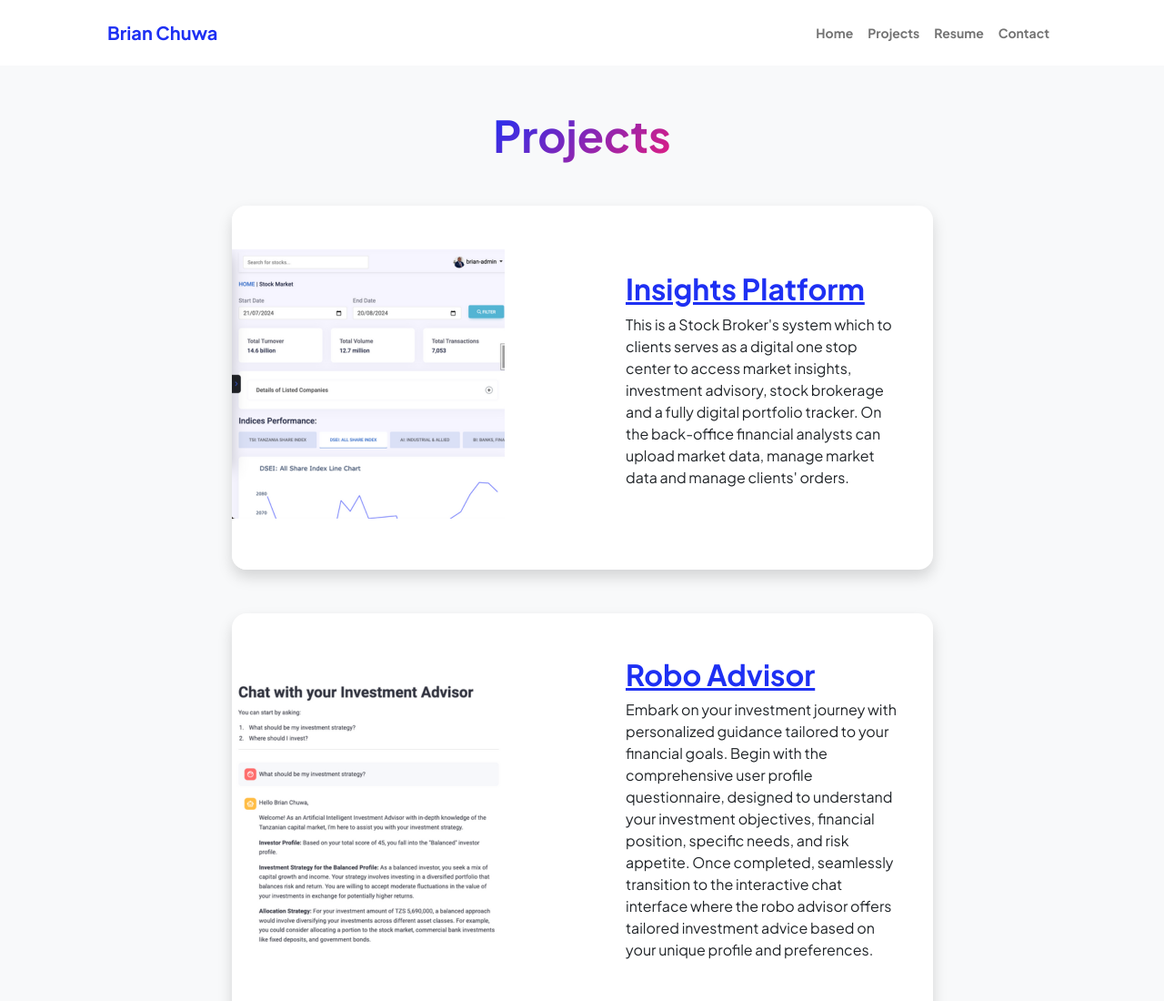
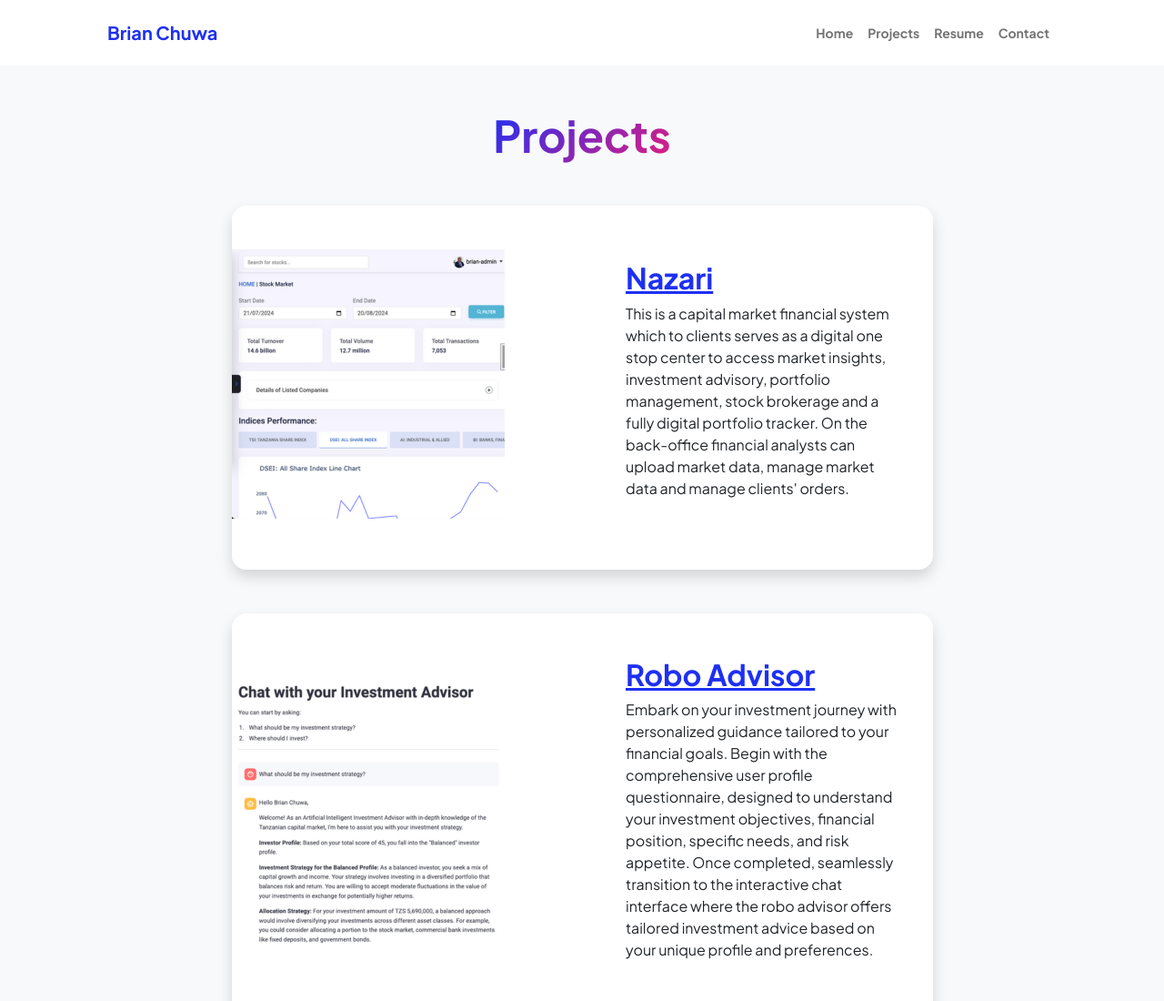
Before and after one commit to brianchuwa/brianchuwa.gihub.io, a plain HTML site: page projects.html in a window 1280 px wide. Shown: the top 1100 px of the page at 91% size. Drawn offline with nearby package versions, Linux system fonts and the light colour scheme.

Commit message:
update project links to reflect new URLs for Nazari Financial System

```diff
--- a/projects.html
+++ b/projects.html
@@ -59,10 +59,10 @@
                                         <img class="img-fluid" src="assets/insights2.png" alt="Project Image 1" />
                                     </div>
                                     <div class="col-md-6 p-5">
-                                        <h2 class="fw-bolder"><a href="https://insights.brian.co.tz">Insights
-                                                Platform</a></h2>
-                                        <p>This is a Stock Broker's system which to clients serves as a
+                                        <h2 class="fw-bolder"><a href="https://nazari.co.tz">Nazari</a></h2>
+                                        <p>This is a capital market financial system which to clients serves as a
                                             digital one stop center to access market insights, investment advisory,
+                                            portfolio management,
                                             stock brokerage and a fully digital portfolio tracker.
                                             On the back-office financial analysts can upload market data, manage market
                                             data and manage clients' orders.
@@ -76,11 +76,10 @@
                             <div class="card-body p-0">
                                 <div class="row align-items-center">
                                     <div class="col-md-6">
-                                        <img class="img-fluid" src="assets/advisor2.png"
-                                            alt="Project Image 2" />
+                                        <img class="img-fluid" src="assets/advisor2.png" alt="Project Image 2" />
                                     </div>
                                     <div class="col-md-6 p-5">
-                                        <h2 class="fw-bolder"><a href="https://advisory.brian.co.tz">Robo Advisor</a>
+                                        <h2 class="fw-bolder"><a href="#">Robo Advisor</a>
                                         </h2>
                                         <p>Embark on your investment journey with personalized guidance tailored to your
                                             financial goals. Begin with the comprehensive user profile questionnaire,
```
Also changed, not shown: index.html (+1 -2 lines).
